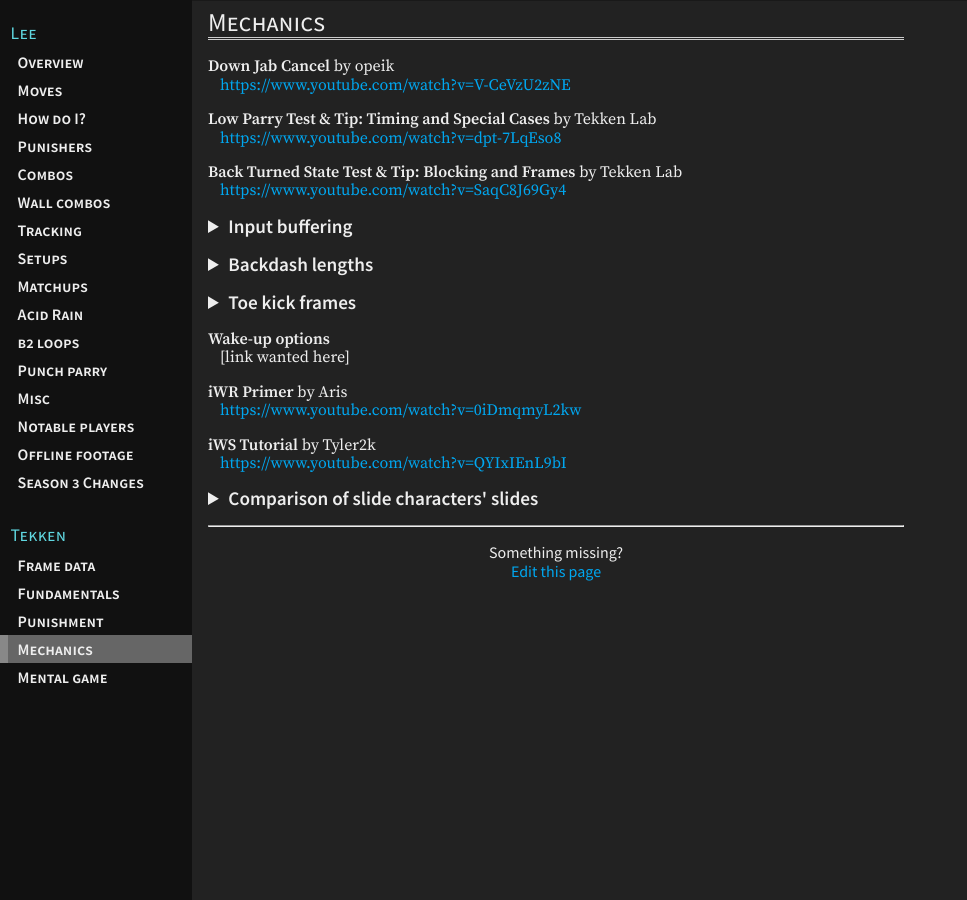
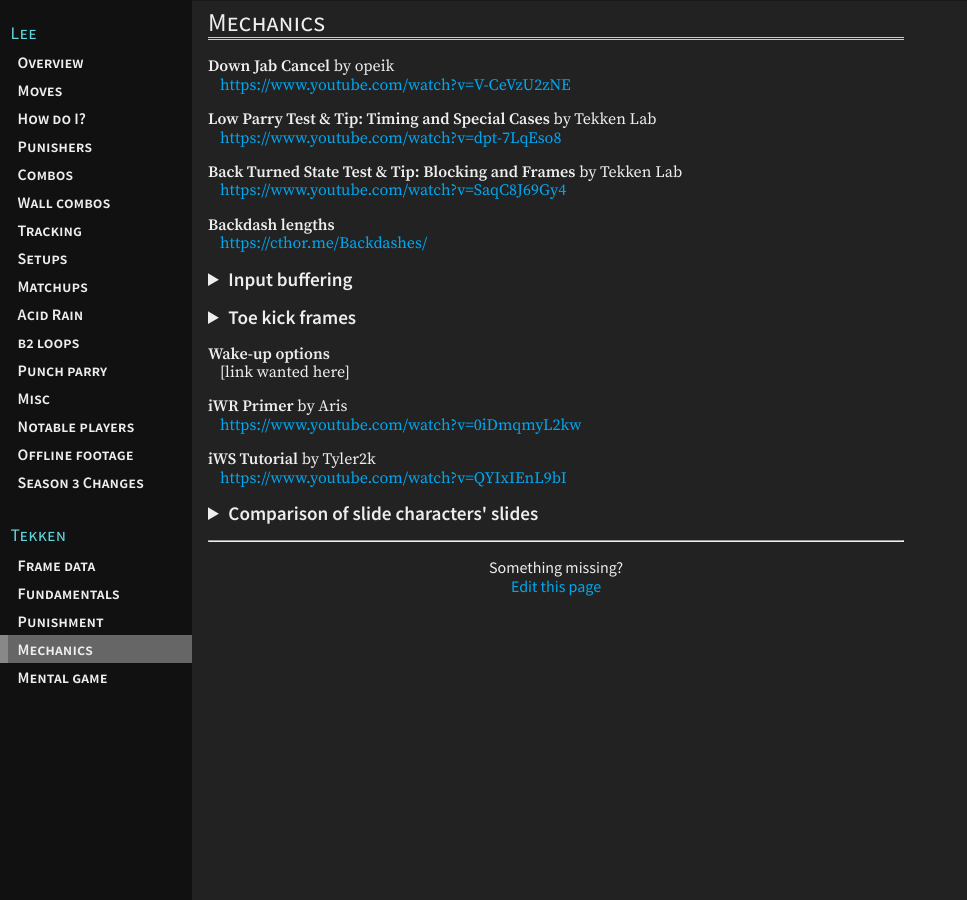
Before and after one commit to t7leeschool/t7leeschool.github.io, a Jekyll site: the page built from _pages/mechanics.md, in a window 1280 px wide. Shown: the whole page, without its empty margins (0-967 px from the left). Built offline with Jekyll 4.4.1, drawn with Linux system fonts in a browser that asks for light colours; part of the change alters nothing that is shown.

Commit message:
update backdash lengths info

```diff
--- a/_pages/mechanics.md
+++ b/_pages/mechanics.md
@@ -11,6 +11,9 @@ title: Mechanics
 **Back Turned State Test & Tip: Blocking and Frames** by Tekken Lab
 : <https://www.youtube.com/watch?v=SaqC8J69Gy4>
 
+**Backdash lengths**
+: <https://cthor.me/Backdashes/>
+
 <details>
 <summary markdown="0">Input buffering</summary>
 <!-- https://discordapp.com/channels/361852916203651074/362318093097107458/597010680226512908 -->
@@ -23,26 +26,6 @@ yoshi's dp2 is bufferable because the move is just dp2, not [stance you enter wi
 meanwhile, with kazuya, dp enters his crouchdash
 
 [more detailed link wanted here]
-</details>
-
-<details>
-<summary markdown="0">Backdash lengths</summary>
-<!-- https://discordapp.com/channels/361852916203651074/362318093097107458/437427720100773899 -->
-Backdashes at the end (long/full) maintain their speed for the whole dash,
-while ones at the front (short/average) are only fast early on. You want to
-cancel whenever you start to slow down, so shorter dashes should be cancelled
-faster.
-
-Very | Short | Semi- | Average | Semi- | Long | Semi- | Full
-Eliza|Bryan|Nina|Bob|Akuma|Drag|Feng|Alisa
-|Claudio|Shaheen|Hwo|Asuka|Hei|Jack|Eddy
-|Gigas|Yoshi|Katarina|Devil Jin|Kazuya|Maven|
-|Josie||King|Jin|Lars|Paul|
-|Kuma||Law|Kazumi|Leo||
-|Lee||Lucky Chloe|Miguel||
-|Lili|||Xiaoyu||
-|Steve|||||
-
 </details>
 
 <details>
```
